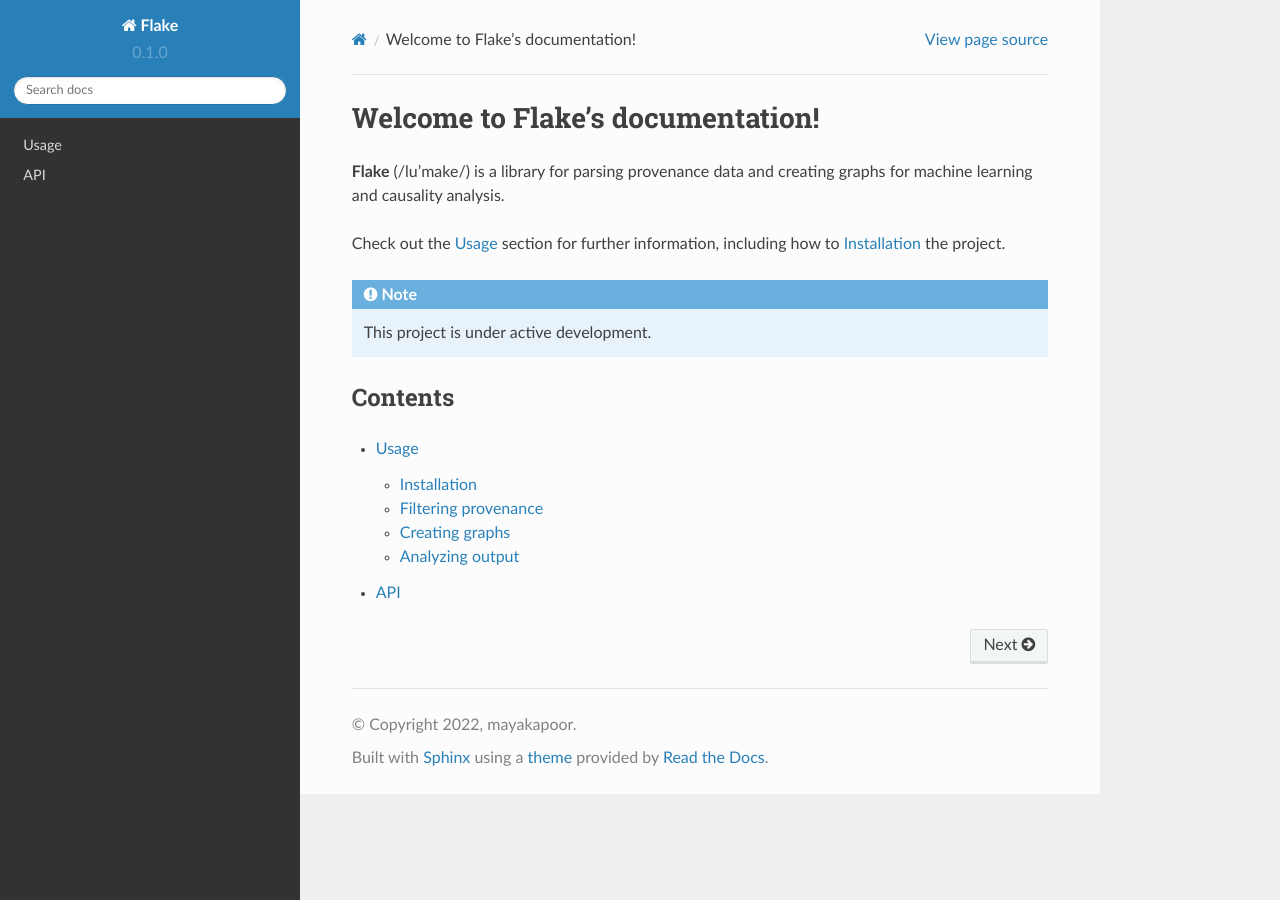
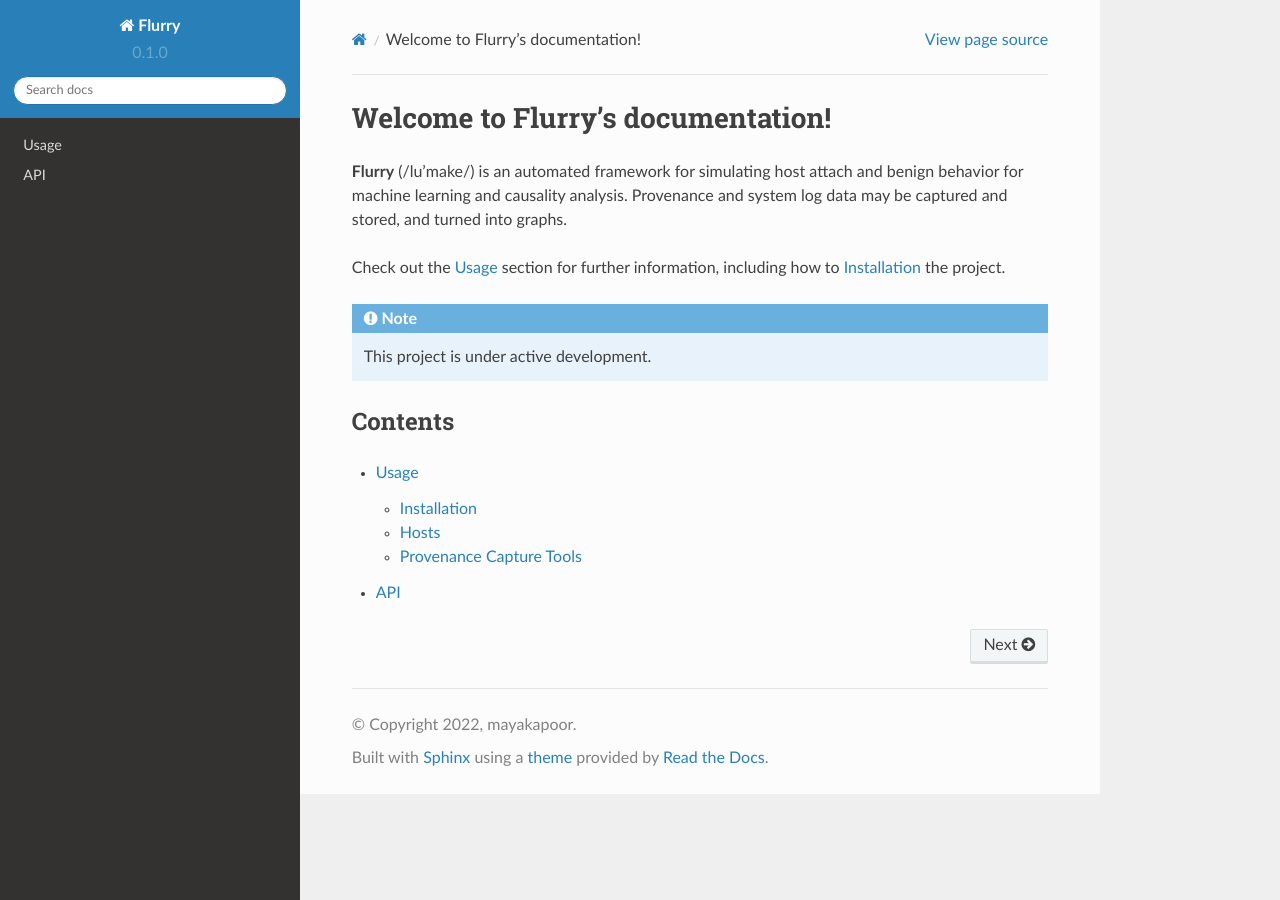
Before and after one commit to mayakapoor/flurry, a Sphinx documentation site: the page built from docs/source/index.rst, in a window 1280 px wide. Built offline with Sphinx 7.4.7 and the Read the Docs theme 2.0.0, drawn with Linux system fonts in a browser that asks for light colours.

Commit message:
updating docs

```diff
--- a/docs/source/api.rst
+++ b/docs/source/api.rst
@@ -4,4 +4,4 @@
 .. autosummary::
    :toctree: generated
 
-   flake
+   flurry
--- a/docs/source/conf.py
+++ b/docs/source/conf.py
@@ -2,7 +2,7 @@
 
 # -- Project information
 
-project = 'Flake'
+project = 'Flurry'
 copyright = '2022, mayakapoor'
 author = 'Maya Kapoor'
 
--- a/docs/source/index.rst
+++ b/docs/source/index.rst
@@ -1,7 +1,8 @@
-Welcome to Flake's documentation!
+Welcome to Flurry's documentation!
 ===================================
 
-**Flake** (/lu'make/) is a library for parsing provenance data and creating graphs for machine learning and causality analysis.
+**Flurry** (/lu'make/) is an automated framework for simulating host attach and benign behavior for machine learning and causality analysis.
+Provenance and system log data may be captured and stored, and turned into graphs.
 
 Check out the :doc:`usage` section for further information, including
 how to :ref:`installation` the project.
--- a/docs/source/usage.rst
+++ b/docs/source/usage.rst
@@ -6,17 +6,14 @@
 Installation
 ------------
 
-To use Flake, first install it using pip:
+To use Flurry, first install it using pip:
 
 .. code-block:: console
 
-   (.venv) $ pip install flake
+   (.venv) $ pip install flurry
 
-Filtering provenance
---------------------
+Hosts
+------
 
-Creating graphs
-----------------
-
-Analyzing output
-----------------
+Provenance Capture Tools
+--------------------------
```
